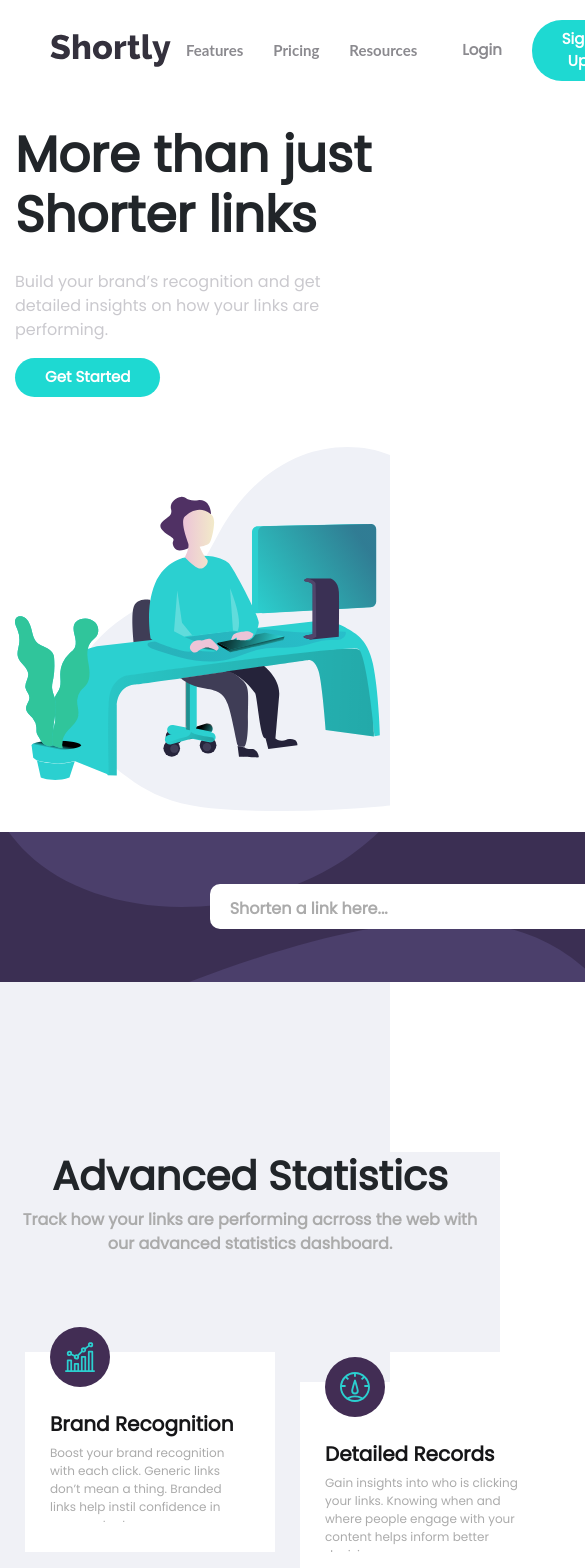
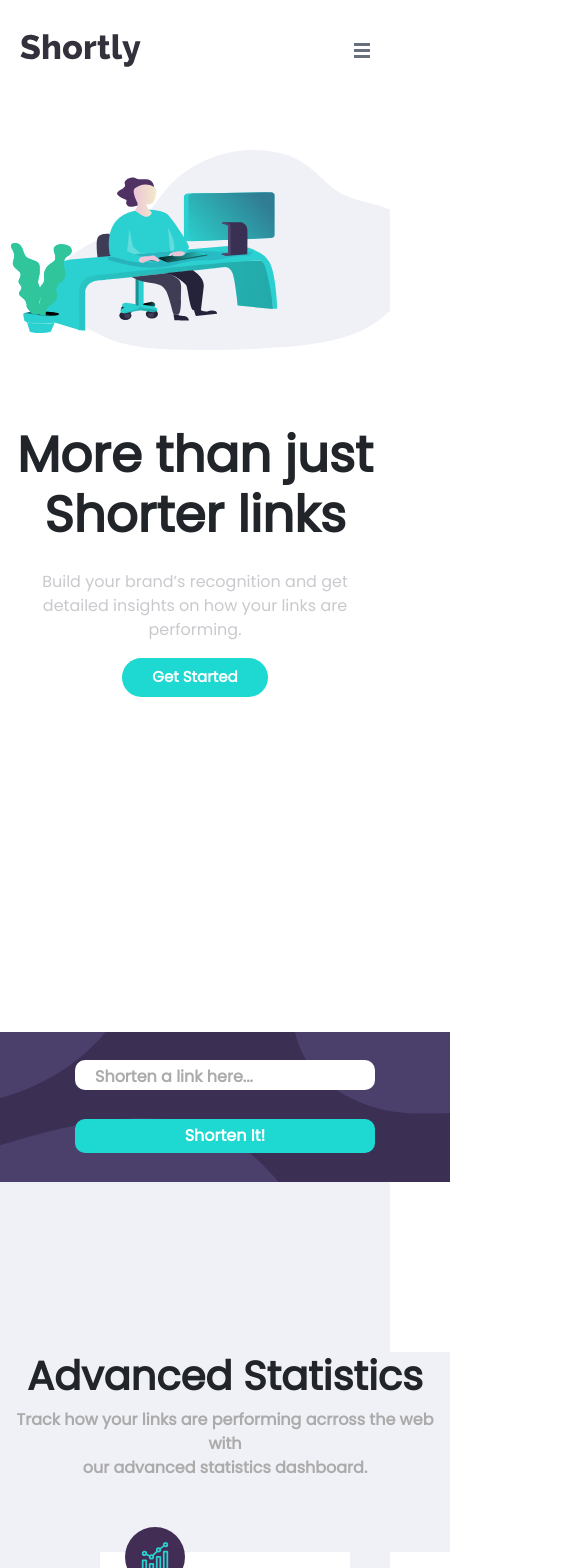
Before and after one commit to eminentpal/urlshortener, a React (Create React App) app: page / in a window 390 px wide. Shown: the top 1568 px of the page, 585 px wide, since content can reach past the window. Built offline with nearby package versions, Linux system fonts and the light colour scheme; a web font is replaced by a local one.

Commit message:
creating the mobile design

```diff
--- a/src/components/Footer/styles.css
+++ b/src/components/Footer/styles.css
@@ -63,3 +63,55 @@ ul li{
 .footerGcontentDiv ul {
     margin-top: 20px;
 }
+
+@media only screen and (max-width: 750px) {
+
+    .footerContent {
+        width: 100%;
+        height: 700px;
+        background-color: #232027;
+
+        position: relative;
+        margin-top: 0px
+
+    }
+    .footerG{
+        width: 450px;
+        height: 100%;
+        font-family: 'Poppins', sans-serif;
+        position: absolute;
+        left: 0;
+        top: 0;
+        bottom: 0;
+        right: 0;
+        margin: auto;
+        display: flex;
+        flex-direction: column;
+        justify-content: space-evenly;
+        align-items: center;
+    }
+
+    .footerGcontent{
+        width:  450px;
+        display: flex;
+        flex-direction: column;
+        justify-content: center;
+        align-items: center;
+        background: none;
+    }
+
+    .footerIcons{
+        width: 200px;
+        height: 25px;
+        display: flex;
+        flex-direction: row;
+        justify-content: space-evenly;
+        align-items: center;
+
+
+    }
+    .footerGcontentDiv{
+        line-height: 1.7;
+        text-align: center
+    }
+}
--- a/src/components/Header/Header.js
+++ b/src/components/Header/Header.js
@@ -1,6 +1,15 @@
-import React from 'react'
+import React, {useState} from 'react'
 import './styles.css'
+import Mobile from "./Mobile"
 const Header = () => {
+
+    const [toggle, setToggle] = useState(false);
+
+  const Close = ()=> {
+    setToggle((prev => {
+    return  !prev;
+    }))
+  }
     return (
         <>
             <nav className="navBar" >
@@ -18,6 +27,10 @@ const Header = () => {
                         <li>Resources</li>
                     </div>
 
+                    <div className="menuIcon">
+                        <img src="/images/icon-menu.svg"  onClick={Close} altc="menuIcon"/>
+                    </div>
+
                 </div>
 
                 <div className="secondBar" >
@@ -29,6 +42,13 @@ const Header = () => {
                 </div>
 
               </div>
+
+              {/* This is for mobile view  */}
+
+               <div className=" mobileHeader" style={{display: toggle ? "block" : "none"}}    >
+              <Mobile toggle={toggle} Close={Close}  />
+              </div>
+
             </nav>
         </>
     )
--- /dev/null
+++ b/src/components/Header/Mobile.js
@@ -0,0 +1,46 @@
+import React, {useState} from 'react';
+
+
+
+
+
+export default function Mobile({toggle, Close}) {
+
+
+
+
+
+   return (
+     <>
+     <div  id="popup-container">
+        {/* Box for actual popup */}
+          <div id="popup-box">
+
+
+            <div>
+              <img src="/images/icon-close.svg" onClick={Close}  />
+            </div>
+
+            <div className="popDiv">
+
+            <div  className="winMobile" >
+                  <li>Features</li>
+                  <li>Pricing</li>
+                  <li>Resources</li>
+            </div>
+
+            <div className="secondBarMobile" >
+
+                    <li>Login</li>
+
+                    <button>Sign Up</button>
+
+            </div>
+            {/* <button   id="popup-ok"> Ok! </button> */}
+
+          </div>
+          </div>
+      </div>
+     </>
+   )
+}
--- a/src/components/Header/styles.css
+++ b/src/components/Header/styles.css
@@ -109,3 +109,184 @@
      border-radius: 40%;
 
 }
+
+.menuIcon {
+    display: none;
+}
+
+.mobileHeader {
+    display: none;
+}
+
+@media  only screen and (max-width: 750px) {
+
+    /* .mobileHeader{
+        display: block;
+    } */
+
+    .menuIcon{
+        display: block;
+    }
+       .navContainer{
+           max-width: 100%;
+           padding: 20px;
+       }
+
+       .win {
+           display: none;
+
+       }
+
+       .secondBar{
+           display: none;
+       }
+
+       .firstBar img{
+        margin-left: 0px;
+    }
+
+
+    /* Pop up for mobile header */
+
+
+    #popup-container {
+        /* put in from of all other elements to prevent interaction
+
+        */
+
+        z-index: 1;
+        position: absolute;
+        position: fixed;
+        left: 0;
+        top: 0;
+        width: 100vw;
+        height: 100vh;
+        background-color: rgba(0, 0, 0, 0.5);
+
+        /* prevent scroll during animation */
+        overflow: hidden;
+      }
+
+      #popup-box {
+
+        z-index: 2;
+        position: absolute;
+        left: 50%;
+        top: 50%;
+        transform: translate(-50%, -50%);
+        width: 300px;
+        height: 300px;
+        display: flex;
+        flex-direction: column;
+        justify-content: space-evenly;
+        background-color: white;
+        border: 2px solid black;
+        border-radius: 20px;
+        padding: 5px;
+        animation: slide-up 0.2s ease-in;
+      }
+
+      .popDiv{
+          height: 200px;
+          display: flex;
+          flex-direction: column;
+          align-items: space-around;
+      }
+      #popup-box h2 {
+        margin-top: 0px;
+      }
+
+      #popup-ok {
+        margin-top: 10px;
+        width: 50%;
+      }
+
+      /* Animation specific to modal popup, start low end
+      high*/
+
+      @keyframes slide-up {
+        0% {
+          top: 100%;
+        }
+
+        100% {
+          top: 50%;
+        }
+      }
+
+
+      /* popup ends here*/
+
+
+.winMobile {
+    display: flex;
+    flex-direction: column;
+    text-decoration: none;
+    list-style: none;
+}
+
+
+.winMobile li {
+
+   margin-bottom: 10px;
+    font-family: 'Lato', sans-serif;
+    color: #8B8A8F;
+    font-size: 17px;
+    font-weight: 700;
+    text-align: center;
+}
+
+
+.secondBarMobile {
+    margin-top: 20px;
+    display:flex;
+    flex-direction: row;
+    justify-content: center;
+    align-items: center;
+    list-style: none;
+
+
+}
+
+.secondBarMobile li {
+    display: inline-block;
+    margin-left: 30px;
+    font-size: 17px;
+    font-weight: 700;
+    color: #8B8A8F;
+    font-family: 'Poppins', sans-serif;
+
+
+}
+
+
+.secondBarMobile button{
+    display: inline-block;
+    background: #1ED9D2;
+    color: #fff;
+    padding: 8px 30px;
+    margin: 0px 30px;
+    outline: none;
+    border: 0;
+    border-radius: 30px;
+    transition: background 0.5es ;
+    font-size: 15px;
+    font-weight: 700;
+    cursor: pointer;
+}
+
+.secondBarMobile  li:nth-child(2) {
+     width: 80px;
+     height: 40px;
+     display: flex;
+     justify-content:center;
+     align-items: center;
+     background-color: #1ED9D2;
+     color:#FFFFFF;
+     font-size: 15px;
+    font-weight: 700;
+     border-radius: 40%;
+
+}
+
+}
--- a/src/components/Home/Home.js
+++ b/src/components/Home/Home.js
@@ -130,7 +130,7 @@ const Home = () => {
                     on how your links are performing.</p>
                         <button  class="btn">Get Started</button>
             </div>
-           <div class="col-2">
+           <div class="col-3">
            <img src="images/illustration-working.svg" />
           </div>
         </div>
--- a/src/components/Home/styles.css
+++ b/src/components/Home/styles.css
@@ -27,9 +27,9 @@
     margin-right: 50px;
 }
 
- .col-2 img{
+ .col-3 img{
 
-    width: 150%;
+    width: 170%;
     padding: 50px 0;
 }
 
@@ -365,3 +365,182 @@ ul li{
 .footerGcontentDiv ul {
     margin-top: 20px;
 }
+
+@media only screen and (max-width: 750px) {
+    .section {
+        max-width:100%;
+        width: 100%;
+        height:95vh;
+        position: relative;
+
+        overflow: hidden;
+
+    }
+
+    .row{
+        display: flex;
+        align-items: center;
+        flex-wrap: nowrap;
+        justify-content: center;
+        flex-direction: column-reverse;
+        overflow: hidden;
+        width: 100%;
+        margin: 0;
+
+    }
+    .col-2{
+        flex-basis: 50%;
+        min-width: 100%;
+        margin-right: 0px;
+        text-align: center;
+    }
+
+    .col-3 img{
+
+        width: 600%;
+        height: 300px;
+        position: relative;
+        right: 150px
+
+    }
+
+
+.col-2 h1{
+    font-size: 50px;
+    line-height: 60px;
+    margin: 25px 0;
+    font-weight: 700;
+}
+
+.col-2 p {
+    color: #CAC9CE;
+}
+
+    .cont {
+        margin-top: 200px
+    }
+
+
+.shorter{
+    background-color: #4B406B;
+    width: 450px;
+    margin: 0 auto;
+    background-color: #3B2F53;
+    background-image: url('./bg-boost-desktop.svg');
+    background-size: cover;
+    background-repeat: no-repeat;
+    background-position: center;
+    position: relative;
+
+    top: -70px;
+
+    overflow: hidden;
+}
+.shorter form{
+    width: 300px;
+    height: 150px;
+    background:none;
+    margin: 0 auto;
+    display: flex;
+    flex-direction: column;
+    justify-content: space-evenly;
+    align-items: center;
+}
+
+.shorter input {
+ width: 100%;
+ height: 30px;
+ border-radius: 10px;
+ outline: none;
+ border: 0;
+ padding: 0 20px;
+ color: #333;
+ font-size: 20px;
+
+}
+
+
+.shorter button{
+    display: inline-block;
+    background: #1ED9D2;
+    color: #fff;
+    padding: 5px 30px;
+    width: 100%;
+    margin-left: 0px;
+    outline: none;
+    border: 0;
+    border-radius: 10px;
+    transition: background 0.5es ;
+    font-size: 16px;
+    font-weight: 700;
+    cursor: pointer;
+}
+
+
+.linkContainer {
+    width:450px;
+
+    margin: 0 auto;
+
+
+}
+
+
+.miniCont {
+    width: 450px;
+    height:200px;
+    margin: 0 auto;
+    text-align: center;
+    margin-top: 100px;
+    background-color: #F0F1F6;
+}
+
+.miniCont p{
+    font-size: 16px;
+    font-weight: 700;
+    color: #ABABAB;
+    background-color: #F0F1F6;
+}
+
+.miniCont h1{
+    background-color: #F0F1F6;
+    font-size: 40px;
+    font-weight: 700;
+}
+
+
+
+.mainBox {
+    display: flex;
+    flex-direction: column;
+    align-items: center;
+    justify-content: space-evenly;
+    position: relative;
+    width: 450px;
+
+    margin: 0 auto;
+    background: none;
+
+}
+
+
+.lBox{
+
+    width: 450px;
+    height: 150px;
+    position: absolute;
+    left: 0;
+    top: 0;
+    bottom: 0;
+    right: 0;
+    margin: auto;
+    background: none;
+    display: flex;
+    flex-direction:column;
+    justify-content: center;
+    align-items: center;
+
+
+}
+
+}
```
